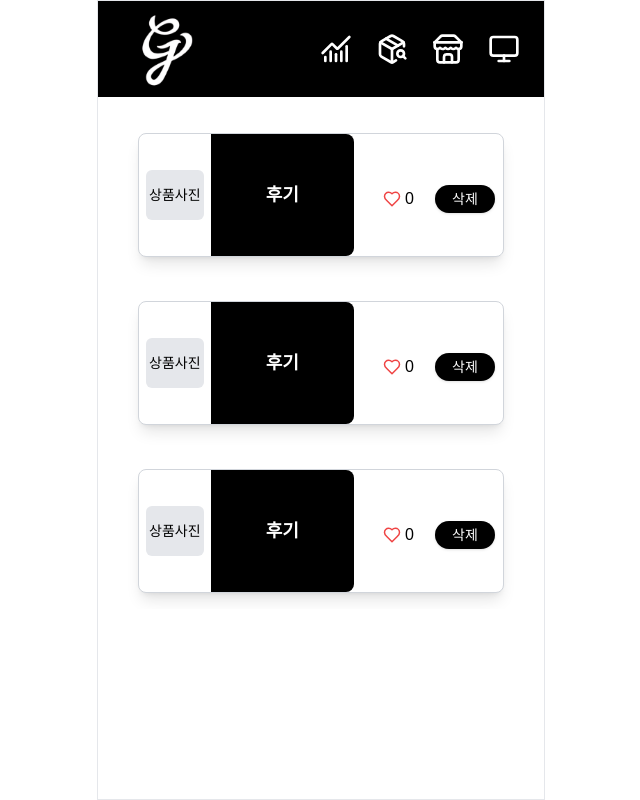
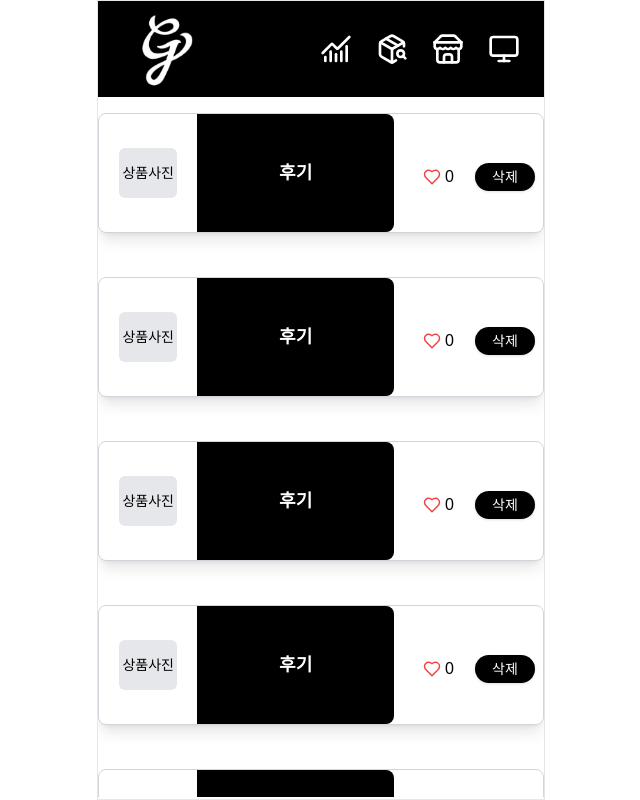
Before and after one commit to teamGrowup/fd_grow, a Next.js app in the folder src/app/admin/: page /review in a window 1280 px wide. Shown: the whole page, without its empty margins (319-959 px from the left). Built offline with nearby package versions, Linux system fonts and the light colour scheme; no server answers.

Commit message:
styles: admin

```diff
--- a/src/app/admin/src/app/(routes)/brand/page.tsx
+++ b/src/app/admin/src/app/(routes)/brand/page.tsx
@@ -5,19 +5,23 @@ import MultiItem from "../../../components/MultiItem";
 import FooterBar from "../../../components/FooterBar";
 
 const BrandEnrollmentRequestPage: React.FC = () => {
-
   return (
     <>
       <LogoBar />
-      <div className="grid grid-cols-2 place-items-center translate-y-12">
+      <div className="flex flex-col h-[calc(100vh-100px)]">
+        <div className="flex-grow overflow-y-auto grid grid-cols-2 place-items-center pt-7">
           <MultiItem id="1" category="brand" isApproved={true} />
           <MultiItem id="2" category="brand" isApproved={true} />
           <MultiItem id="3" category="brand" isApproved={true} />
           <MultiItem id="4" category="brand" isApproved={true} />
           <MultiItem id="5" category="brand" isApproved={null} />
           <MultiItem id="6" category="brand" isApproved={false} />
+          <MultiItem id="7" category="brand" isApproved={false} />
+          <MultiItem id="8" category="brand" isApproved={false} />
+          <MultiItem id="9" category="brand" isApproved={false} />
         </div>
         <FooterBar category="brand" />
+      </div>
     </>
   );
 };
--- a/src/app/admin/src/app/(routes)/product/page.tsx
+++ b/src/app/admin/src/app/(routes)/product/page.tsx
@@ -9,15 +9,20 @@ const ProductEnrollmentRequestPage: React.FC = () => {
   return (
     <>
       <LogoBar />
-      <div className="grid grid-cols-2 place-items-center translate-y-12">
+      <div className="flex flex-col h-[calc(100vh-100px)]">
+        <div className="flex-grow grid grid-cols-2 place-items-center overflow-y-auto pt-7">
           <MultiItem category="product" id="1" isApproved={true} />
           <MultiItem category="product" id="2" isApproved={true} />
           <MultiItem category="product" id="3" isApproved={true} />
           <MultiItem category="product" id="4" isApproved={true} />
           <MultiItem category="product" id="5" isApproved={null} />
           <MultiItem category="product" id="6" isApproved={false} />
+          <MultiItem category="product" id="7" isApproved={false} />
+          <MultiItem category="product" id="8" isApproved={false} />
+          <MultiItem category="product" id="9" isApproved={false} />
         </div>
-      <FooterBar category="product"/>
+        <FooterBar category="product" />
+      </div>
     </>
   );
 };
--- a/src/app/admin/src/app/(routes)/review/page.tsx
+++ b/src/app/admin/src/app/(routes)/review/page.tsx
@@ -52,10 +52,16 @@ const ReviewMonitoringPage: React.FC = () => {
   return (
     <>
       <LogoBar />
-      <div className="flex flex-col gap-3 mt-5 overflow-y-auto">
-        <ReviewBox id="1" />
-        <ReviewBox id="2" />
-        <ReviewBox id="3" />
+      <div className="flex flex-col h-[calc(100vh-100px)]">
+        <div className="flex flex-col flex-grow gap-3 overflow-y-auto place-items-center">
+          <ReviewBox id="1" />
+          <ReviewBox id="2" />
+          <ReviewBox id="3" />
+          <ReviewBox id="4" />
+          <ReviewBox id="5" />
+          <ReviewBox id="6" />
+          <ReviewBox id="7" />
+        </div>
       </div>
     </>
   );
--- a/src/app/admin/src/components/MultiItem.tsx
+++ b/src/app/admin/src/components/MultiItem.tsx
@@ -45,11 +45,11 @@ const MultiItem: React.FC<ItemPropsType> = ({ category, id, isApproved }) => {
 
   return (
     <div
-      className="w-[140px] h-[140px] bg-gray-300 rounded-lg shadow-lg relative mb-10 transition-transform transform hover:scale-105"
+      className="min-w-[140px] min-h-[140px] bg-gray-300 rounded-lg shadow-lg relative mb-10 transition-transform transform hover:scale-105"
       onClick={handleClick}
     >
       <div
-        className={`w-[68px] h-[48px] text-sm absolute z-10 ${backgroundColor} rounded-full text-white -top-5 -left-5 text-center py-1 shadow-md`}
+        className={`min-w-[68px] min-h-[48px] text-sm absolute z-10 ${backgroundColor} rounded-full text-white -top-5 -left-5 text-center py-1 shadow-md`}
       >
         등록
         <br />
--- a/src/app/admin/src/components/ReviewBox.tsx
+++ b/src/app/admin/src/components/ReviewBox.tsx
@@ -32,7 +32,7 @@ const ReviewBox: React.FC<ReviewBoxProps> = ({ id }) => {
   };
 
   return (
-    <div className="w-[366px] h-[124px] bg-white border border-gray-300 shadow-lg rounded-lg flex mx-auto my-4">
+    <div className="w-full min-w-3/4 min-h-[120px] bg-white border border-gray-300 shadow-lg rounded-lg flex mx-auto my-4 overflow-hidden">
       <div className="w-1/3 flex justify-center items-center">
         <div className="bg-gray-200 w-[58px] h-[50px] flex justify-center items-center rounded-md">
           <p className="text-black text-sm">상품사진</p>
```
Lines whose indentation alone changed are shown as unchanged.
